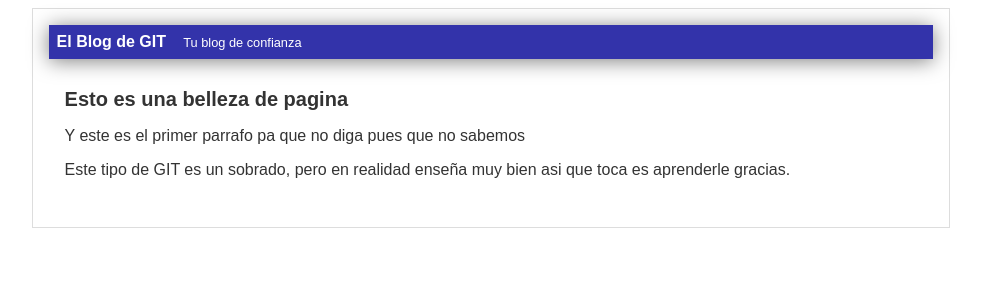
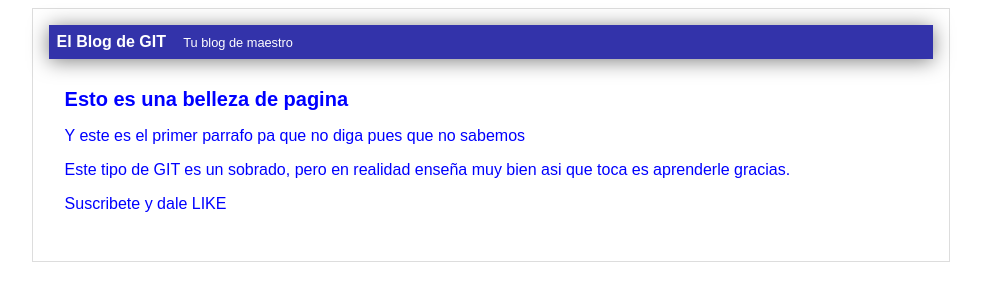
Before and after one commit to fabiancho32/hyperblog, a plain HTML site: page index.html in a window 1280 px wide. Shown: the whole page, without its empty margins (149-1130 px from the left). Drawn offline with Linux system fonts and the light colour scheme.

Commit message:
agregue suscripcion

```diff
--- a/css/style.css
+++ b/css/style.css
@@ -2,7 +2,7 @@ body
 {
     text-align: center;
     font-family: Arial, Helvetica, sans-serif;
-    color:#333;
+    color:blue;
     font-size: 16px;
 }
 #container
--- a/index.html
+++ b/index.html
@@ -8,12 +8,13 @@
         <div id="container">
             <div id="cabecera">
                 El Blog de GIT
-                <span id="tagline"> Tu blog de confianza</span>
+                <span id="tagline"> Tu blog de maestro</span>
             </div>
             <div id="post">
                 <h1> Esto es una belleza de pagina</h1>
                 <p> Y este es el primer parrafo pa que no diga pues que no sabemos</p>
                 <p> Este tipo de GIT es un sobrado, pero en realidad enseña muy bien asi que toca es aprenderle gracias.</p>
+                <p>Suscribete y dale LIKE</p>
             </div>
         </div>
 
```
